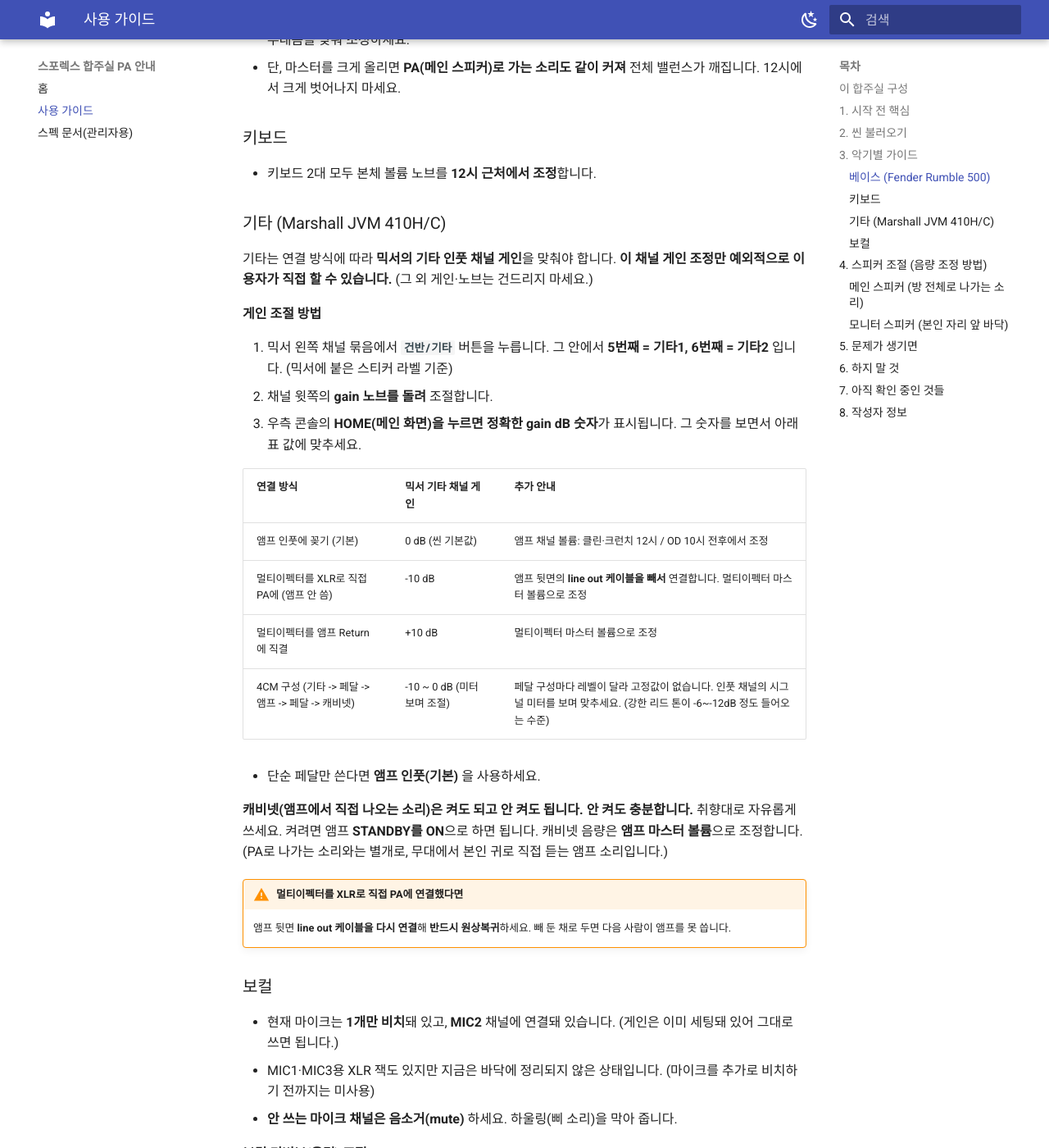
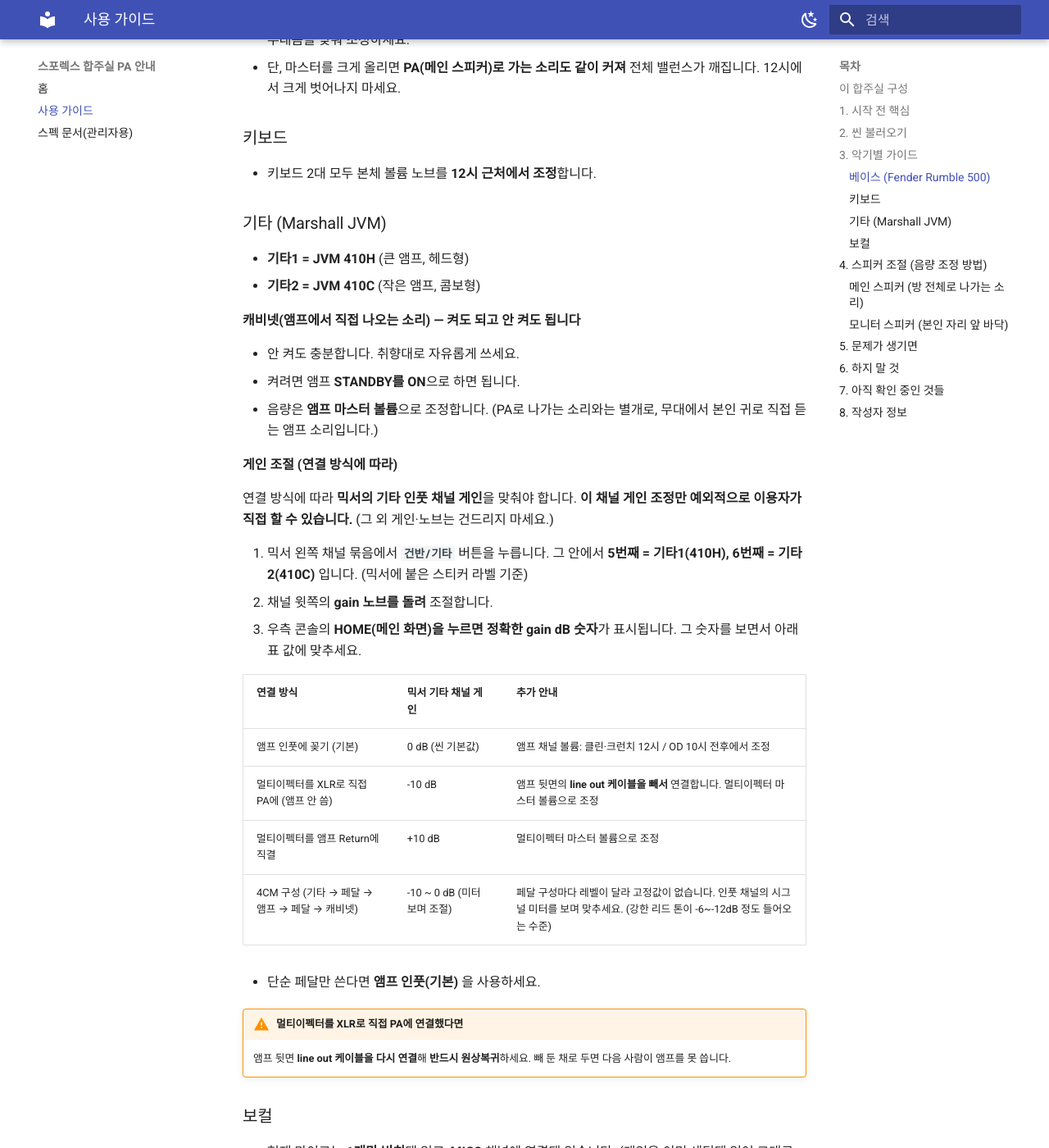
Before and after one commit to SingeonKim/mua-bandroom-guide, an MkDocs documentation site: the page built from docs/guide.md, in a window 1280 px wide and 1400 px high, scrolled down 1642 px. Shown: the whole window at 82% size. Built offline with MkDocs 1.6.1 and Material for MkDocs 9.7.7, drawn with Linux system fonts in a browser that asks for light colours; part of the change alters nothing that is shown.

Commit message:
docs(guide): label 기타1=410H(큰 앰프)/기타2=410C(작은 앰프); move cabinet info above gain section for readability

```diff
--- a/docs/guide.md
+++ b/docs/guide.md
@@ -51,13 +51,22 @@
 
 - 키보드 2대 모두 본체 볼륨 노브를 **12시 근처에서 조정**합니다.
 
-### 기타 (Marshall JVM 410H/C)
+### 기타 (Marshall JVM)
 
-기타는 연결 방식에 따라 **믹서의 기타 인풋 채널 게인**을 맞춰야 합니다. **이 채널 게인 조정만 예외적으로 이용자가 직접 할 수 있습니다.** (그 외 게인·노브는 건드리지 마세요.)
+- **기타1 = JVM 410H** (큰 앰프, 헤드형)
+- **기타2 = JVM 410C** (작은 앰프, 콤보형)
 
-**게인 조절 방법**
+**캐비넷(앰프에서 직접 나오는 소리) — 켜도 되고 안 켜도 됩니다**
 
-1. 믹서 왼쪽 채널 묶음에서 **`건반/기타`** 버튼을 누릅니다. 그 안에서 **5번째 = 기타1, 6번째 = 기타2** 입니다. (믹서에 붙은 스티커 라벨 기준)
+- 안 켜도 충분합니다. 취향대로 자유롭게 쓰세요.
+- 켜려면 앰프 **STANDBY를 ON**으로 하면 됩니다.
+- 음량은 **앰프 마스터 볼륨**으로 조정합니다. (PA로 나가는 소리와는 별개로, 무대에서 본인 귀로 직접 듣는 앰프 소리입니다.)
+
+**게인 조절 (연결 방식에 따라)**
+
+연결 방식에 따라 **믹서의 기타 인풋 채널 게인**을 맞춰야 합니다. **이 채널 게인 조정만 예외적으로 이용자가 직접 할 수 있습니다.** (그 외 게인·노브는 건드리지 마세요.)
+
+1. 믹서 왼쪽 채널 묶음에서 **`건반/기타`** 버튼을 누릅니다. 그 안에서 **5번째 = 기타1(410H), 6번째 = 기타2(410C)** 입니다. (믹서에 붙은 스티커 라벨 기준)
 2. 채널 윗쪽의 **gain 노브를 돌려** 조절합니다.
 3. 우측 콘솔의 **HOME(메인 화면)을 누르면 정확한 gain dB 숫자**가 표시됩니다. 그 숫자를 보면서 아래 표 값에 맞추세요.
 
@@ -66,11 +75,9 @@
 | 앰프 인풋에 꽂기 (기본)                       | 0 dB (씬 기본값) | 앰프 채널 볼륨: 클린·크런치 12시 / OD 10시 전후에서 조정                                       |
 | 멀티이펙터를 XLR로 직접 PA에 (앰프 안 씀)          | -10 dB | 앰프 뒷면의 **line out 케이블을 빼서** 연결합니다. 멀티이펙터 마스터 볼륨으로 조정                         |
 | 멀티이펙터를 앰프 Return에 직결                 | +10 dB | 멀티이펙터 마스터 볼륨으로 조정                                                            |
-| 4CM 구성 (기타 -> 페달 -> 앰프 -> 페달 -> 캐비넷) | -10 ~ 0 dB (미터 보며 조절) | 페달 구성마다 레벨이 달라 고정값이 없습니다. 인풋 채널의 시그널 미터를 보며 맞추세요. (강한 리드 톤이 -6~-12dB 정도 들어오는 수준) |
+| 4CM 구성 (기타 → 페달 → 앰프 → 페달 → 캐비넷) | -10 ~ 0 dB (미터 보며 조절) | 페달 구성마다 레벨이 달라 고정값이 없습니다. 인풋 채널의 시그널 미터를 보며 맞추세요. (강한 리드 톤이 -6~-12dB 정도 들어오는 수준) |
 
 - 단순 페달만 쓴다면 **앰프 인풋(기본)** 을 사용하세요.
-
-**캐비넷(앰프에서 직접 나오는 소리)은 켜도 되고 안 켜도 됩니다. 안 켜도 충분합니다.** 취향대로 자유롭게 쓰세요. 켜려면 앰프 **STANDBY를 ON**으로 하면 됩니다. 캐비넷 음량은 **앰프 마스터 볼륨**으로 조정합니다. (PA로 나가는 소리와는 별개로, 무대에서 본인 귀로 직접 듣는 앰프 소리입니다.)
 
 !!! warning "멀티이펙터를 XLR로 직접 PA에 연결했다면"
     앰프 뒷면 **line out 케이블을 다시 연결**해 **반드시 원상복귀**하세요. 빼 둔 채로 두면 다음 사람이 앰프를 못 씁니다.
```
